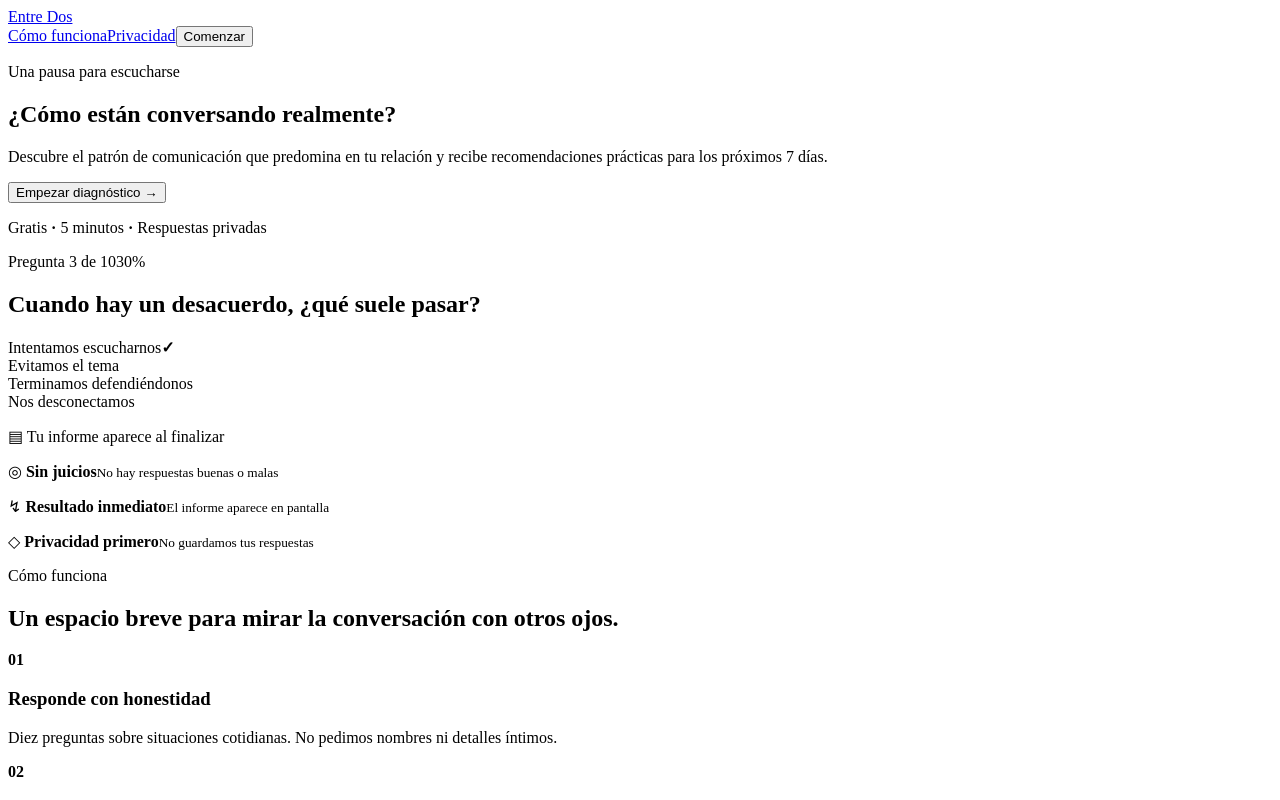
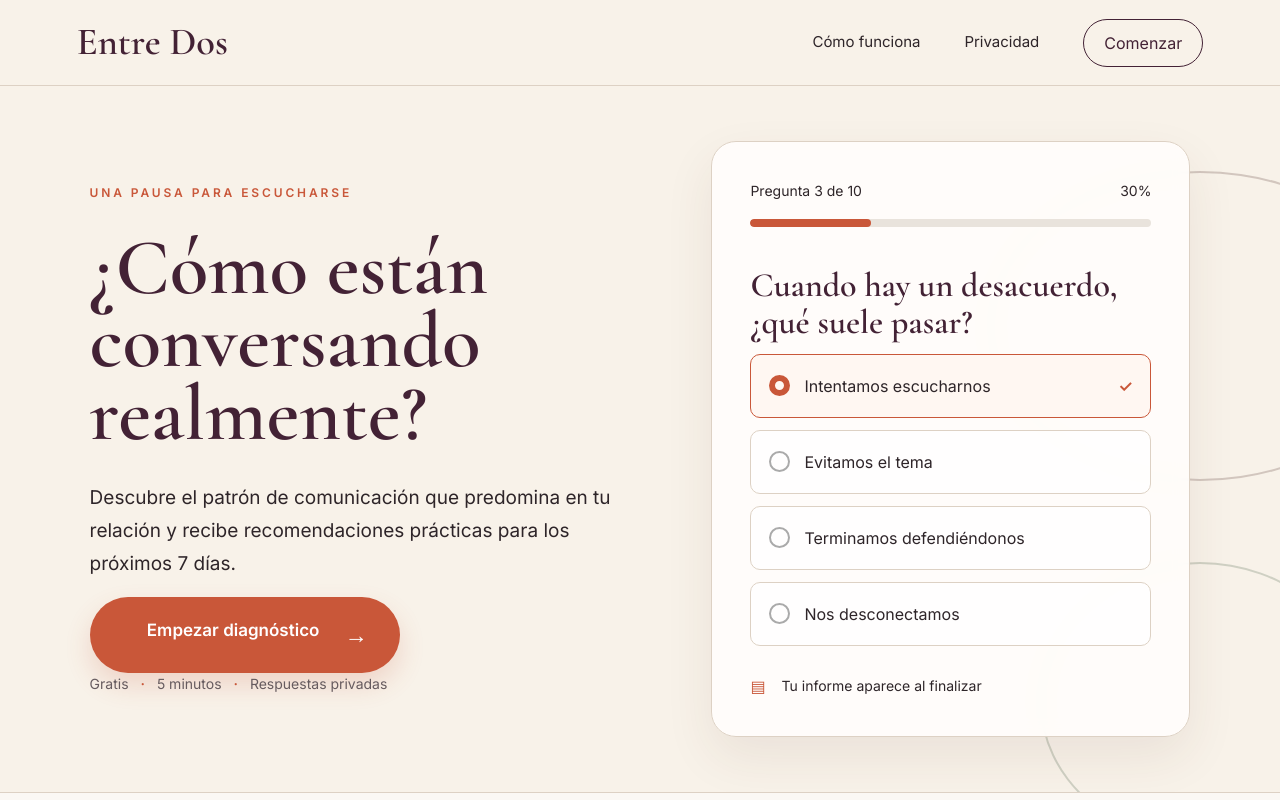
Before and after one commit to a-gf/entre-dos, a Next.js app: page / in a window 1280 px wide. Shown: the top 800 px of the page. Built offline with nearby package versions, Linux system fonts and the light colour scheme.

Commit message:
Add app/layout.tsx

```diff
--- /dev/null
+++ b/app/layout.tsx
@@ -0,0 +1,41 @@
+import type { Metadata } from "next";
+import { Geist, Geist_Mono } from "next/font/google";
+import "./globals.css";
+
+const geistSans = Geist({
+  variable: "--font-geist-sans",
+  subsets: ["latin"],
+});
+
+const geistMono = Geist_Mono({
+  variable: "--font-geist-mono",
+  subsets: ["latin"],
+});
+
+export const metadata: Metadata = {
+  title: "Starter Project",
+  description: "A clean starting point for building your site.",
+  other: {
+    "codex-preview": "development",
+  },
+  icons: {
+    icon: "/favicon.svg",
+    shortcut: "/favicon.svg",
+  },
+};
+
+export default function RootLayout({
+  children,
+}: Readonly<{
+  children: React.ReactNode;
+}>) {
+  return (
+    <html lang="en">
+      <body
+        className={`${geistSans.variable} ${geistMono.variable} antialiased`}
+      >
+        {children}
+      </body>
+    </html>
+  );
+}
```
